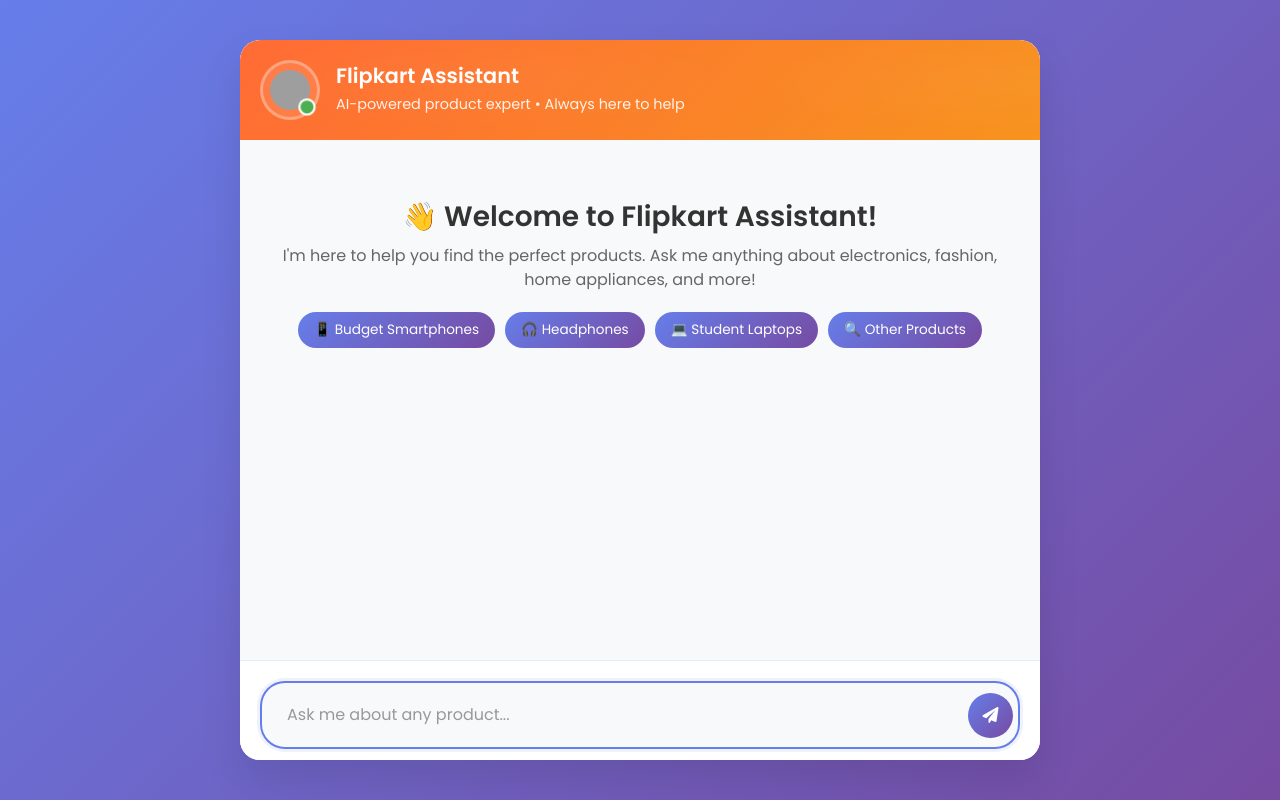
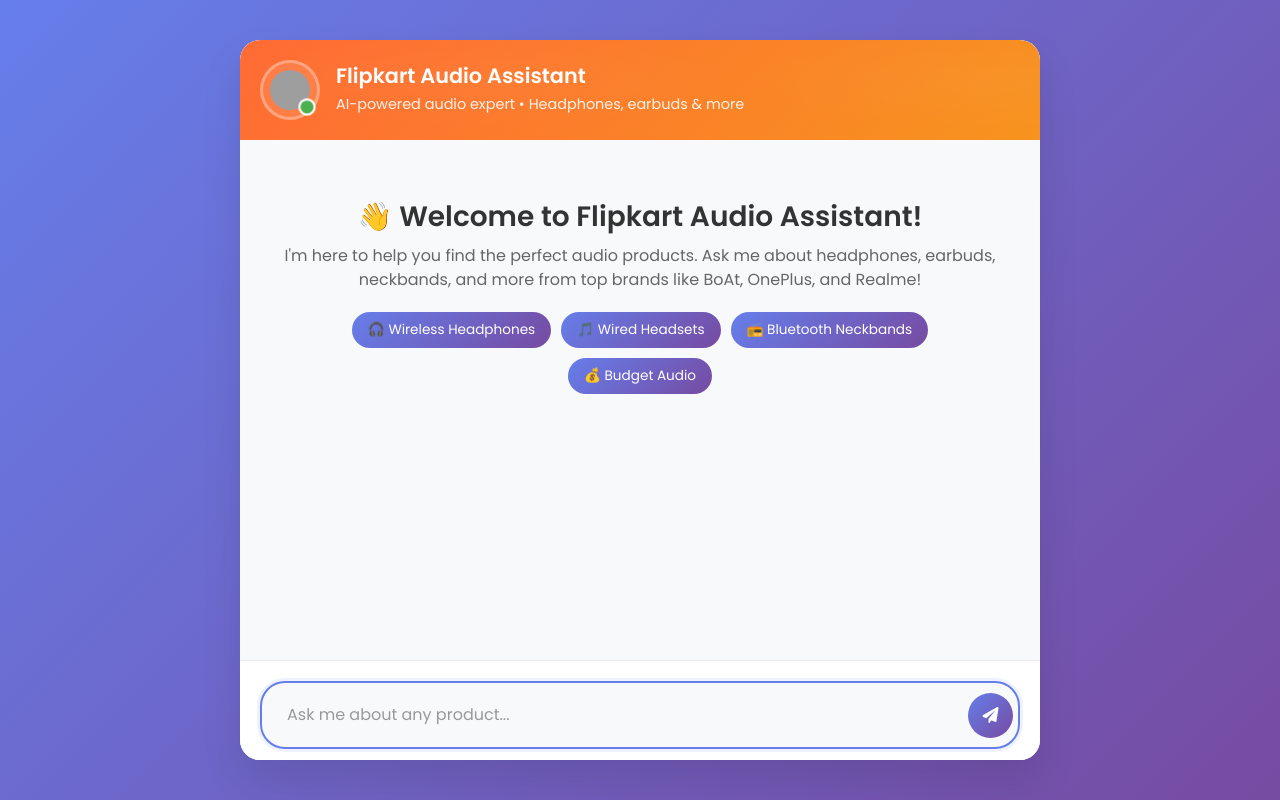
Before and after one commit to deep1305/Customer_support_Agent, a FastAPI app: page / in a window 1280 px wide. Run offline with FastAPI, Linux system fonts and the light colour scheme; parts of the project's set-up code (start-up, migrations or seed data) failed here and were passed over; some libraries are stand-ins or nearby versions; grey boxes are pictures that could not be loaded.

Commit message:
Update audio assistant UI and documentation - improved audio product focus

```diff
--- a/prompt_library/prompt.py
+++ b/prompt_library/prompt.py
@@ -1,12 +1,13 @@
 PROMPT_TEMPLATES = {
     "product_bot": """
-    You are a friendly and knowledgeable customer support assistant for an e-commerce platform. Your goal is to help customers find the perfect products based on their needs.
+    You are a friendly and knowledgeable audio product specialist for Flipkart. You specialize in headphones, earbuds, wireless neckbands, and wired headsets from brands like BoAt, OnePlus, Realme, and U&I. Your goal is to help customers find the perfect audio products based on their needs.
 
     IMPORTANT GUIDELINES:
     - Always respond in a warm, helpful, and conversational tone
     - Never mention "context", "database", or technical limitations
-    - If you don't have exact matches, suggest similar alternatives confidently
-    - Focus on the benefits and features that matter to customers
+    - If you don't have exact matches, suggest similar audio products confidently
+    - Focus on audio features like bass, sound clarity, battery life, and comfort
+    - When asked about non-audio products (like smartphones, laptops), politely redirect to audio products
     - Use phrases like "I'd be happy to help", "Great choice", "Here are some excellent options"
     - Always end with an offer to help further
 
--- a/templates/chat.html
+++ b/templates/chat.html
@@ -360,8 +360,8 @@
                         <div class="online-indicator"></div>
                     </div>
                     <div class="bot-info ml-3">
-                        <h4>Flipkart Assistant</h4>
-                        <p>AI-powered product expert • Always here to help</p>
+                        <h4>Flipkart Audio Assistant</h4>
+                        <p>AI-powered audio expert • Headphones, earbuds & more</p>
                     </div>
                 </div>
                 <div class="typing-indicator" id="typingIndicator">
@@ -377,21 +377,21 @@
             <!-- Chat Body -->
             <div class="chat-body" id="chatBody">
                 <div class="welcome-message">
-                    <h3>👋 Welcome to Flipkart Assistant!</h3>
-                    <p>I'm here to help you find the perfect products. Ask me anything about electronics, fashion, home appliances, and more!</p>
+                    <h3>👋 Welcome to Flipkart Audio Assistant!</h3>
+                    <p>I'm here to help you find the perfect audio products. Ask me about headphones, earbuds, neckbands, and more from top brands like BoAt, OnePlus, and Realme!</p>
 
                     <div class="quick-suggestions">
-                        <button class="suggestion-chip" onclick="sendSuggestion('Show me budget smartphones')">
-                            📱 Budget Smartphones
+                        <button class="suggestion-chip" onclick="sendSuggestion('Best wireless headphones under 2000')">
+                            🎧 Wireless Headphones
                         </button>
-                        <button class="suggestion-chip" onclick="sendSuggestion('Best headphones under 2000')">
-                            🎧 Headphones
+                        <button class="suggestion-chip" onclick="sendSuggestion('Recommend wired headsets with good bass')">
+                            🎵 Wired Headsets
                         </button>
-                        <button class="suggestion-chip" onclick="sendSuggestion('Recommend laptops for students')">
-                            💻 Student Laptops
+                        <button class="suggestion-chip" onclick="sendSuggestion('Show me Bluetooth neckbands')">
+                            📻 Bluetooth Neckbands
                         </button>
-                        <button class="suggestion-chip" onclick="sendSuggestion('Show me other products')">
-                            🔍 Other Products
+                        <button class="suggestion-chip" onclick="sendSuggestion('Budget audio products with good reviews')">
+                            💰 Budget Audio
                         </button>
                     </div>
                 </div>
```
Also changed, not shown: README.md.
